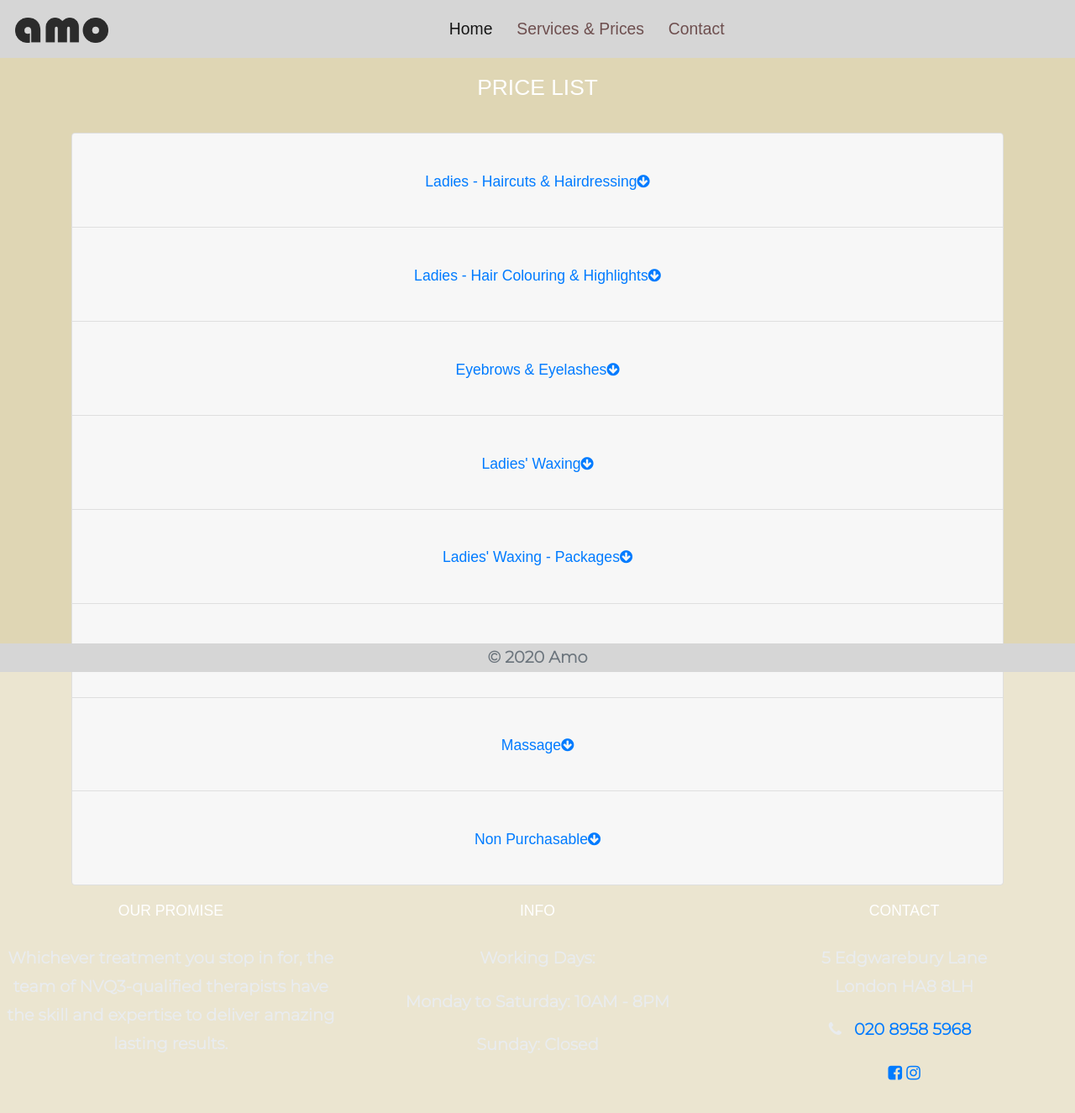
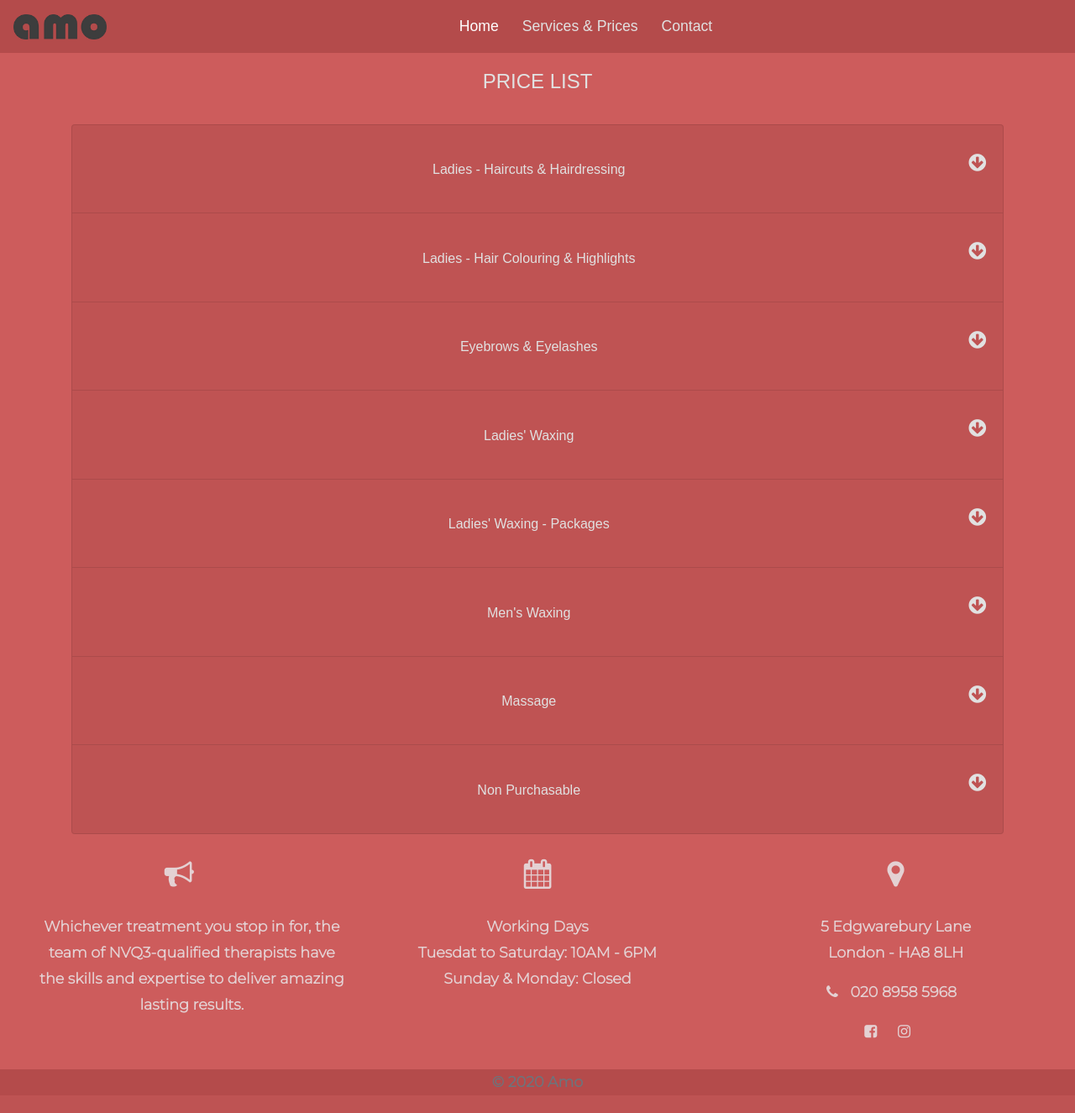
Before and after one commit to Luciano-Lima/amo-salon, a Django app: page /amo/services in a window 1280 px wide. Shown: the whole page at 84% size. After the commit the page ends 1295 px from the top, so only its background shows below. Run offline with Django 3.2, Linux system fonts and the light colour scheme; data comes from the database, SQL or seed files in the repository; some libraries are stand-ins or nearby versions.

Commit message:
Final styling

```diff
--- a/env.py
+++ b/env.py
@@ -1,3 +1,7 @@
 import os
 
 os.environ['SECRET_KEY'] = '7%9ol=71v&p02%ar&@@2zcj^&2%l_)qrha2fl$0rig_ocuiu%@'
+os.environ['EMAIL_HOST'] = 'smtp.gmail.com'
+os.environ['EMAIL_PORT'] = '587'
+os.environ['EMAIL_HOST_USER'] = 'freelance.website.manager@gmail.com'
+os.environ['EMAIL_HOST_PASSWORD'] = 'Tininha29--'
--- a/requirements.txt
+++ b/requirements.txt
@@ -8,3 +8,4 @@ soupsieve==2.0.1
 sqlparse==0.4.1
 tornado==6.0.4
 hover.css@2.3.2
+django-crispy-forms-1.9.2
--- /dev/null
+++ b/salon/forms.py
@@ -0,0 +1,6 @@
+from  django import forms
+
+class ContactForm(forms.Form):
+    name = forms.CharField(max_length=100, required=True)
+    email = forms.EmailField(required=True)
+    message = forms.CharField(required=True, widget=forms.Textarea)
--- a/salon/static/css/styles.css
+++ b/salon/static/css/styles.css
@@ -1,49 +1,59 @@
 /* Global Styling */
-body, html {
-    /* margin: 0; */
-    /* padding: 0; */
+body {
+    margin: 0;
+    padding: 0;
     font-family: 'Montserrat', sans-serif;
     font-size: 1.1rem;
     line-height: 1.75em;
-    color: #e9ecef;
-    background-color: rgb(205 190 138 / 0.4);
-    height: 100%;
+    color: #e9ecefcf;
+    background-color: indianred;
     text-align: center;
     font-weight: 800;
 }
 
 .container-fluid {
+    padding: 0;
+}
+
+.row {
+    margin-right: 0;
+    margin-left:0;
+}
+
+.col-{
     padding-right: 0;
     padding-left: 0;
 }
 
-.col-md-6 {
-    padding-right:0px;
-    padding-left:0px
-}
-
 /* Navigation */
 .navbar-light .navbar-nav .nav-link {
-    color: rgb(110 79 79);
+    color: rgb(225 225 225);
     padding-right: 20px;
     font-family: sans-serif, monospace;
     font-weight: 400;
 }
 
+.navbar-light .navbar-nav .active>.nav-link {
+    color: #fff;
+}
+
+.navbar-light .navbar-nav .nav-link:hover {
+    color: #fff;
+}
+
 .navbar-brand img {
     height: 30px;
-    opacity: .8;
 }
 
 .bg-light {
-    background-color: rgb(214 214 214) !important;
+    background-color: rgb(180 75 75) !important;
 }
 
 /* Home background */
 .background-cover img {
     position: relative;
     object-fit: cover;
-    width: 100vw;
+    width: 100%;
     height: 100vh;
     opacity: .9;
 }
@@ -68,42 +78,50 @@ body, html {
 
 h1, h2, h3, h4, h5, h6 {
     font-family: 'Oswald', sans-serif;
-    color: rgb(255 255 255);
+    color: rgb(225 225 225);
     text-transform: uppercase;
     padding: 20px 0px;
 }
 
 .wrapper-bg {
-    width: 100vw;
+    width: 100%;
     height:auto;
-    background-color: rgb(133 105 71 / 0.8);
-}
-
-.inverse-bg-color {
-    background-color:rgb(255 255 171 / 30%);
-    height: 100%;
-    width: 100%;
+    box-shadow: 10px 0px 15px 0px rgb(115 27 27 / 1);
 }
 
 .amo-logo {
-    height: 100%;
-    padding: 30px 0px;
+    height: 240px;
 }
 
-.about {
-    padding: 30px 30px 0 30px;
+.content {
+    padding: 30px 0px;
 }
 
 .btn-secondary {
     color: #fff;
-    background-color: #c1b297;
-    border-color: #c1b297;
+    background-color: #cd5c5c;
+    border-color: #beb0b0;
+}
+
+.btn-secondary:not(:disabled):not(.disabled).active,
+.btn-secondary:not(:disabled):not(.disabled):active,
+.show>.btn-secondary.dropdown-toggle {
+    color: #fff;
+    background-color: #cd5c5c;
+    border-color: #a59191;
+}
+
+.btn-secondary.focus, .btn-secondary:focus {
+    color: #fff;
+    background-color: #cd5c5c;
+    border-color: #a59191;
+    box-shadow: 0 0 0 0.2rem rgba(130,138,145,.5);
 }
 
 .btn-secondary:hover {
     color: #fff;
-    background-color: #b8a878;
-    border-color: #b8a878;
+    background-color: #cd5c5c;
+    border-color: #a59191
 }
 
 /* Styling for team work section */
@@ -122,18 +140,26 @@ blockquote:before{
     opacity: .7;
 }
 
-
 .carousel-inner {
-    width: 80%;
+    width: 90%;
 }
 
 .content-wrapper {
-    padding: 30px 0px;
+    padding: 0px 20px 20px 0;
 }
 
+.first-col {
+    background-color: #be5656bd;
+    padding-left: 0;
+    padding-right: 0;
+}
+
+.sec-col {
+    background-color: #b44b4b;
+}
 
 .brand {
-    background-color: rgb(214 214 214 / .2);
+    background-color: rgb(214 214 214 / 6%);
     height: 91px;
     display: flex;
     align-items: center;
@@ -141,7 +167,56 @@ blockquote:before{
 }
 
 .brand img {
-    width: 100px;
+    width: 90%;
+    max-height: 80%;
+}
+
+/* Price list */
+.card {
+    background-color: #b44b4b59;
+}
+
+.card-body {
+    background-color: #c06969;
+}
+
+.btn-link {
+    color: rgb(225 225 225);
+}
+
+.btn-link:hover {
+    color: rgb(225 225 225);
+    text-decoration: underline;
+}
+
+.btn.focus, .btn:focus {
+    outline: 0;
+    box-shadow: none;
+
+}
+
+/* Contact-form */
+.contactForm {
+    text-align: left;
+}
+
+.form-control {
+    background-color: #c06969;
+}
+
+.form-control:focus {
+    color: #e9ecefcf;
+    background-color: #e38e8e94;
+    border-color: #80bdff;
+    outline: 0;
+    box-shadow: 0 0 0 0.2rem rgba(0,123,255,.25);
+}
+
+.iframe {
+    width: 100%;
+    height: 40vh;
+    padding: 30px 0px;
+    opacity: .9;
 }
 
 /* Footer */
@@ -150,14 +225,34 @@ footer {
     padding-bottom: 30px;
 }
 
+.fa-bullhorn, .fa-map-marker, .fa-calendar {
+    padding: 30px;
+}
+
+.fa-facebook-square, .fa-instagram {
+    padding-right: 20px;
+}
+
+.fa-arrow-circle-down {
+    float: right;
+    font-size: 1.5rem;
+}
+
+.fa-gbp {
+    padding-left:15px;
+}
+
 a.phone {
     padding: 10px;
     text-decoration: none;
+    color: #e9ecefcf;
 }
 
-.footer-copyright {
-    background-color:rgb(214 214 214) !important;
+a {
+    color: #e9ecefcf;
 }
+
+
 
 /* Scroll reveal */
 html.sr .load-hidden {
@@ -217,3 +312,8 @@ html.sr .load-hidden {
 
 
 /* Media Queries */
+@Media(min-width: 992px) {
+    .footer-padding {
+        padding-left: 30px;
+    }
+}
--- a/salon/templates/footer.html
+++ b/salon/templates/footer.html
@@ -1,23 +1,19 @@
-<!-- <div class="container-fluid"> -->
 <footer>
     <div class="row">
         <div class="col-md-4 ">
-                <h6>Our Promise</h6>
-                <p>Whichever treatment you stop in for, the team of NVQ3-qualified therapists have the skill and
+            <i class="fa fa-bullhorn fa-2x" aria-hidden="true"></i>
+            <p class="footer-padding">Whichever treatment you stop in for, the team of NVQ3-qualified therapists have the skills and
                 expertise to deliver amazing lasting results.</p>
         </div>
         <div class="col-md-4">
-                    <h6>Info</h6>
-                    <p>Working Days:</p>
-                    <p>Monday to Saturday: 10AM - 8PM</p>
-                    <p>Sunday: Closed</p>
+            <i class="fa fa-calendar fa-2x" aria-hidden="true"></i>
+            <p>Working Days<br>Tuesdat to Saturday: 10AM - 6PM <br>Sunday & Monday: Closed</p>
         </div>
         <div class="col-md-4">
-                <h6>Contact</h6>
-                <p>5 Edgwarebury Lane <br>London HA8 8LH</p>
-                <p>
+            <i class="fa fa-map-marker fa-2x" aria-hidden="true"></i>
+            <p>5 Edgwarebury Lane <br>London -  HA8 8LH</p>
                 <i class="fa fa-phone" aria-hidden="true"></i>
-                    <a class="phone" href="tel:020 8958 5968">020 8958 5968</a>
+                <a class="phone" href="tel:020 8958 5968">020 8958 5968</a><br>
             </p>
             <span class="social-icons">
                 <a href="https://www.instagram.com/amo_hairandbeauty_salon/" target="_blank">
@@ -31,5 +27,4 @@
     </div>
 </footer>
 <!-- Copyright -->
-    <div class="footer-copyright text-center text-muted fixed-bottom">© 2020 Amo</div>
-<!-- </div> -->
+<div class="bg-light text-center text-muted">© 2020 Amo</div>
--- a/salon/templates/services.html
+++ b/salon/templates/services.html
@@ -15,15 +15,16 @@
                         <h2 class="mb-0">
                             <button class="btn btn-link" type="button" data-toggle="collapse"
                                 data-target="#collapseOne" aria-expanded="true" aria-controls="collapseOne">
-                                Ladies - Haircuts & Hairdressing<i class="fa fa-arrow-circle-down" aria-hidden="true"></i>
+                                Ladies - Haircuts & Hairdressing
                             </button>
+                            <i class="fa fa-arrow-circle-down justify-content-end" aria-hidden="true"></i>
                         </h2>
                     </div>
                     <div id="collapseOne" class="collapse" aria-labelledby="headingOne"
                         data-parent="#accordionExample">
                         <div class="card-body">
-                            {% for hair_cut in hairCutting %}
-                            <p>{{ hair_cut.name }} from <i class="fa fa-gbp mr-1" aria-hidden="true"></i>{{ hair_cut.price }}</p>
+                            {% for h in hair_cutting %}
+                            <p>{{ h.name }} - from <i class="fa fa-gbp mr-1" aria-hidden="true"></i>{{ h.price }}</p>
                             {% endfor %}
                         </div>
                     </div>
@@ -34,15 +35,16 @@
                         <h2 class="mb-0">
                             <button class="btn btn-link collapsed" type="button" data-toggle="collapse"
                                 data-target="#collapseTwo" aria-expanded="false" aria-controls="collapseTwo">
-                                Ladies - Hair Colouring & Highlights<i class="fa fa-arrow-circle-down" aria-hidden="true"></i>
+                                Ladies - Hair Colouring & Highlights
                             </button>
+                            <i class="fa fa-arrow-circle-down" aria-hidden="true"></i>
                         </h2>
                     </div>
                     <div id="collapseTwo" class="collapse" aria-labelledby="headingTwo"
                         data-parent="#accordionExample">
                         <div class="card-body">
-                            {% for hair_colour in hairColouring %}
-                            <p>{{ hair_colour.name }} from <i class="fa fa-gbp mr-1" aria-hidden="true"></i>{{ hair_colour.price }}</p>
+                            {% for hcl in hair_colouring %}
+                            <p>{{ hcl.name }} - from <i class="fa fa-gbp mr-1" aria-hidden="true"></i>{{ hcl.price }}</p>
 
                             {% endfor %}
                         </div>
@@ -54,34 +56,36 @@
                         <h2 class="mb-0">
                             <button class="btn btn-link collapsed" type="button" data-toggle="collapse"
                                 data-target="#collapseThree" aria-expanded="false" aria-controls="collapseThree">
-                                Eyebrows & Eyelashes<i class="fa fa-arrow-circle-down" aria-hidden="true"></i>
+                                Eyebrows & Eyelashes
                             </button>
+                            <i class="fa fa-arrow-circle-down" aria-hidden="true"></i>
                         </h2>
                     </div>
                     <div id="collapseThree" class="collapse" aria-labelledby="headingThree"
                         data-parent="#accordionExample">
                         <div class="card-body">
                             {% for eyebrows in eyebrows %}
-                            <p>{{ eyebrows.name }} from <i class="fa fa-gbp mr-1" aria-hidden="true"></i>{{ eyebrows.price }}</p>
+                            <p>{{ eyebrows.name }} - from <i class="fa fa-gbp mr-1" aria-hidden="true"></i>{{ eyebrows.price }}</p>
                             {% endfor %}
                         </div>
                     </div>
                 </div>
-                <!-- Collapse Four Waxing-->
+                <!-- Collapse Four ladies Waxing-->
                 <div class="card secound-row">
                     <div class="card-header" id="headingFour">
                         <h2 class="mb-0">
                             <button class="btn btn-link" type="button" data-toggle="collapse"
                                 data-target="#collapseFour" aria-expanded="true" aria-controls="collapseFour">
-                                Ladies' Waxing<i class="fa fa-arrow-circle-down" aria-hidden="true"></i>
+                                Ladies' Waxing
                             </button>
+                            <i class="fa fa-arrow-circle-down" aria-hidden="true"></i>
                         </h2>
                     </div>
                     <div id="collapseFour" class="collapse" aria-labelledby="headingFour"
                         data-parent="#accordionExample">
                         <div class="card-body">
-                            {% for wax in ladiesWaxing %}
-                            <p>{{ wax.name }} from<i class="fa fa-gbp mr-1" aria-hidden="true"></i>{{ wax.price }}</p>
+                            {% for wax in ladies_waxing %}
+                            <p>{{ wax.name }} - from<i class="fa fa-gbp mr-1" aria-hidden="true"></i>{{ wax.price }}</p>
                             {% endfor %}
                         </div>
                     </div>
@@ -92,15 +96,16 @@
                         <h2 class="mb-0">
                             <button class="btn btn-link" type="button" data-toggle="collapse"
                                 data-target="#collapseFive" aria-expanded="true" aria-controls="collapseFive">
-                                Ladies' Waxing - Packages<i class="fa fa-arrow-circle-down" aria-hidden="true"></i>
+                                Ladies' Waxing - Packages
                             </button>
+                            <i class="fa fa-arrow-circle-down" aria-hidden="true"></i>
                         </h2>
                     </div>
                     <div id="collapseFive" class="collapse" aria-labelledby="headingFive"
                         data-parent="#accordionExample">
                         <div class="card-body">
-                            {% for pk in waxPackage %}
-                            <p>{{ pk.name }} from <i class="fa fa-gbp mr-1" aria-hidden="true"></i>{{ pk.price }}</p>
+                            {% for pk in wax_package %}
+                            <p>{{ pk.name }} - from <i class="fa fa-gbp mr-1" aria-hidden="true"></i>{{ pk.price }}</p>
                             {% endfor %}
                         </div>
                     </div>
@@ -111,15 +116,16 @@
                         <h2 class="mb-0">
                             <button class="btn btn-link" type="button" data-toggle="collapse"
                                 data-target="#collapseSix" aria-expanded="true" aria-controls="collapseSix">
-                                Men's Waxing<i class="fa fa-arrow-circle-down" aria-hidden="true"></i>
+                                Men's Waxing
                             </button>
+                            <i class="fa fa-arrow-circle-down" aria-hidden="true"></i>
                         </h2>
                     </div>
                     <div id="collapseSix" class="collapse" aria-labelledby="headingSix"
                         data-parent="#accordionExample">
                         <div class="card-body">
-                            {% for menWax in mensWaxing %}
-                            <p>{{ menWax.name }} from <i class="fa fa-gbp mr-1" aria-hidden="true"></i>{{ menWax.price }}</p>
+                            {% for m_wax in mens_waxing %}
+                            <p>{{ m_wax.name }} - from <i class="fa fa-gbp mr-1" aria-hidden="true"></i>{{ m_wax.price }}</p>
                             {% endfor %}
                         </div>
                     </div>
@@ -130,8 +136,9 @@
                         <h2 class="mb-0">
                             <button class="btn btn-link" type="button" data-toggle="collapse"
                                 data-target="#collapseSeven" aria-expanded="true" aria-controls="collapseSeven">
-                                Massage<i class="fa fa-arrow-circle-down" aria-hidden="true"></i>
+                                Massage
                             </button>
+                            <i class="fa fa-arrow-circle-down" aria-hidden="true"></i>
                         </h2>
                     </div>
                     <div id="collapseSeven" class="collapse" aria-labelledby="headingSeven"
@@ -149,15 +156,16 @@
                         <h2 class="mb-0">
                             <button class="btn btn-link" type="button" data-toggle="collapse"
                                 data-target="#collapseEight" aria-expanded="true" aria-controls="collapseEight">
-                                Non Purchasable<i class="fa fa-arrow-circle-down" aria-hidden="true"></i>
+                                Non Purchasable
                             </button>
+                            <i class="fa fa-arrow-circle-down" aria-hidden="true"></i>
                         </h2>
                     </div>
                     <div id="collapseEight" class="collapse" aria-labelledby="headingEight"
                         data-parent="#accordionExample">
                         <div class="card-body">
-                            {% for nonP in nonP %}
-                            <p>{{ nonP.name }} <i class="fa fa-gbp mr-1" aria-hidden="true"></i>{{ nonP.price }}</p>
+                            {% for non_p in non_p %}
+                            <p>{{ non_p.name }} <i class="fa fa-gbp mr-1" aria-hidden="true"></i>{{ non_p.price }}</p>
                             {% endfor %}
                         </div>
                     </div>
--- a/salon/views.py
+++ b/salon/views.py
@@ -1,32 +1,56 @@
 from django.shortcuts import render
+from django.contrib import messages
+from django.core.mail import send_mail
 from .models import HairCutting, HairColouring, LadiesWaxing, Eyebrows, WaxPackage, MensWaxing, Massage, NonPurchasable
-
+from .forms import ContactForm
 # home views
 def home(request):
     return render(request, 'home.html')
 
 # servives views
 def services(request):
-    hairCutting = HairCutting.objects.all().order_by('name')
-    hairColouring = HairColouring.objects.all().order_by('name')
-    ladiesWaxing = LadiesWaxing.objects.all().order_by('name')
+    hair_cutting = HairCutting.objects.all().order_by('name')
+    hair_colouring = HairColouring.objects.all().order_by('name')
+    ladies_waxing = LadiesWaxing.objects.all().order_by('name')
     eyebrows = Eyebrows.objects.all().order_by('name')
-    waxPackage = WaxPackage.objects.all().order_by('name')
-    mensWaxing = MensWaxing.objects.all().order_by('name')
+    wax_package = WaxPackage.objects.all().order_by('name')
+    mens_waxing = MensWaxing.objects.all().order_by('name')
     massage = Massage.objects.all().order_by('name')
-    nonP = NonPurchasable.objects.all().order_by('name')
+    non_p = NonPurchasable.objects.all().order_by('name')
 
     return render(request, 'services.html',
-                 {'hairCutting': hairCutting,
-                  'hairColouring': hairColouring,
-                  'ladiesWaxing': ladiesWaxing,
+                 {'hair_cutting': hair_cutting,
+                  'hair_colouring': hair_colouring,
+                  'ladies_waxing': ladies_waxing,
                   'eyebrows': eyebrows,
-                  'waxPackage': waxPackage,
-                  'mensWaxing': mensWaxing,
+                  'wax_package': wax_package,
+                  'mens_waxing': mens_waxing,
                   'massage': massage,
-                  'nonP': nonP
+                  'non_p': non_p
                  })
 
 # Conctact views
+# def contact(request):
+#     if request.method == 'POST':
+#         contact_form = ContactForm(request.POST)
+#         if contact_form.is_valid():
+#             'process form'
+#     else:
+#         contact_form = ContactForm()
+#     return render(request, 'contact.html', {'contact_form': contact_form})
+
+
 def contact(request):
-    return render(request, 'contact.html')
+    if request.method == 'POST':
+        contact_form = ContactForm(request.POST)
+        if contact_form.is_valid():
+            name = request.POST['name']
+            email = request.POST['email']
+            message = request.POST['message']
+            # send an email
+            send_mail(name, email, message, ['ccll4ever1@gmail.com'])
+        return render(request, 'contact.html', {'name': name, 'contact_form': contact_form})
+        messages.success(request, "Thanks for your contact + {'name'} we'll get back to you shortly")
+    else:
+        contact_form = ContactForm()
+    return render(request, 'contact.html', {'contact_form': contact_form})
```
Also changed, not shown: amo_salon/settings.py (+21 -0 lines), salon/templates/contact.html (+28 -2 lines), salon/templates/home.html (+28 -58 lines), salon/static/img/dermalogica.png, salon/static/img/logo.png, salon/static/img/loreal.png, salon/static/img/olaplex.png, salon/static/img/opi.png, salon/static/img/shellac.png, salon/static/img/wella.png. Lines whose indentation alone changed are shown as unchanged.
